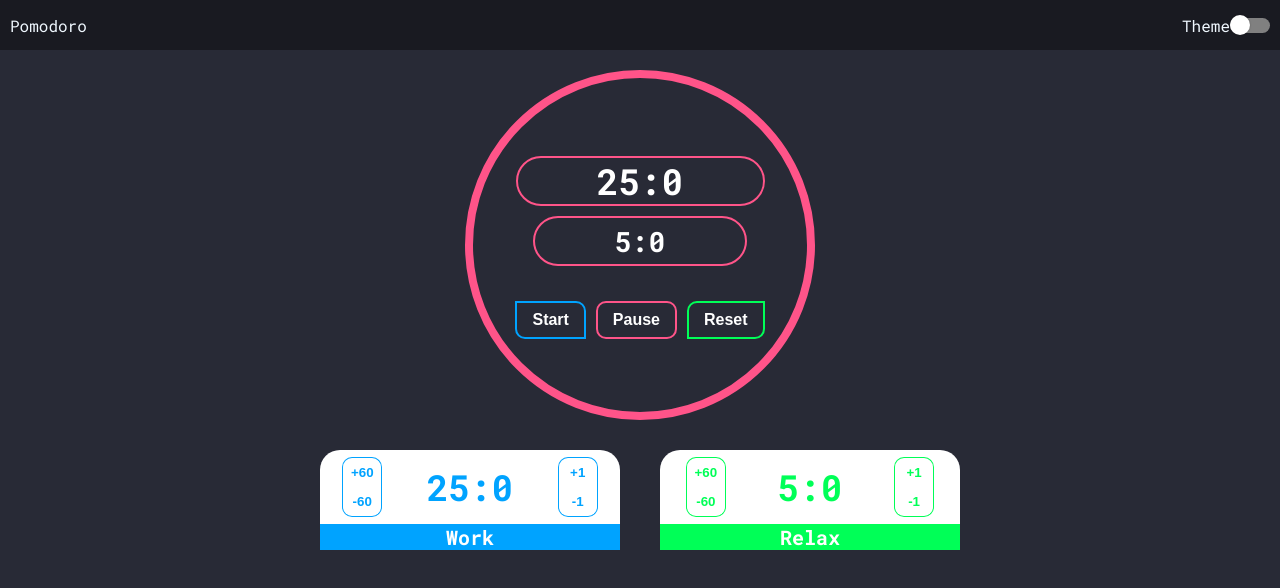
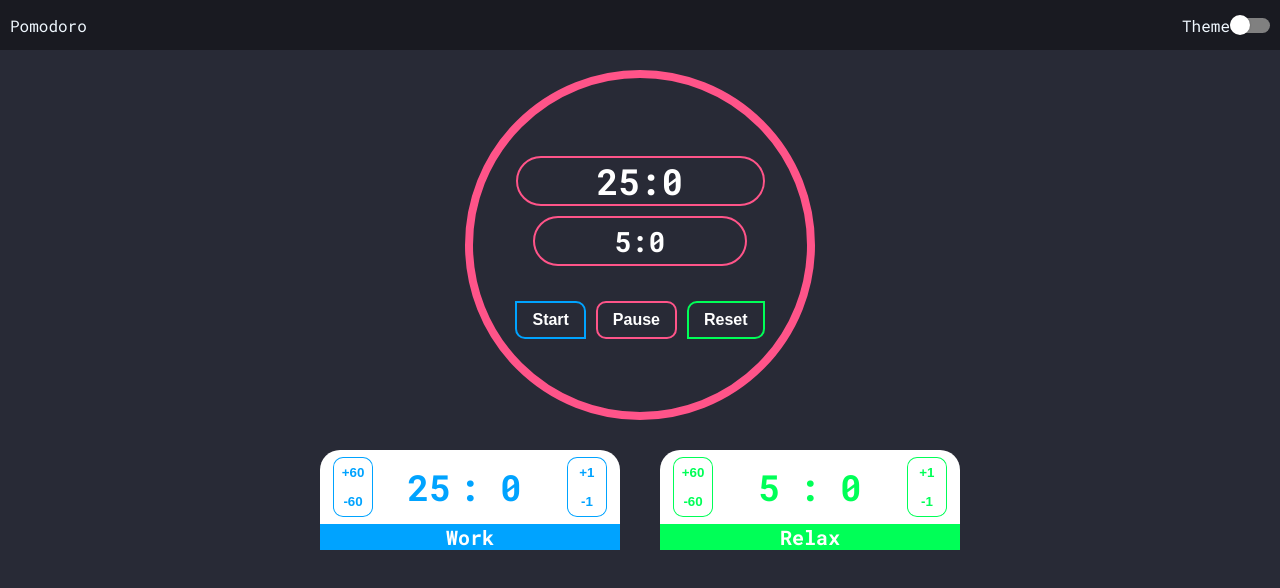
Before and after one commit to muril0-0/pomodoro-reactjs, a React (Create React App) app: page / in a window 1280 px wide. Shown: the top 588 px of the page. Built offline with nearby package versions, Linux system fonts and the light colour scheme.

Commit message:
New time selector and new logic function

```diff
--- a/src/components/Panel.js
+++ b/src/components/Panel.js
@@ -8,8 +8,12 @@ export default function Panel() {
   const { Relax, setRelax } = useRelax();
 
   function UpSeconds(SelectTime) {
-    const newTime = SelectTime + 1;
-    return newTime;
+    if (SelectTime < 60 * 60 + 59) {
+      const newTime = SelectTime + 1;
+      return newTime;
+    } else {
+      return 60 * 60;
+    }
   }
 
   function DownSeconds(SelectTime) {
@@ -22,8 +26,12 @@ export default function Panel() {
   }
 
   function UpMinutes(SelectTime) {
-    const newTime = SelectTime + 60;
-    return newTime;
+    if (SelectTime < 60 * 60) {
+      const newTime = SelectTime + 60;
+      return newTime;
+    } else {
+      return 60 * 60;
+    }
   }
 
   function DownMinutes(SelectTime) {
@@ -44,7 +52,25 @@ export default function Panel() {
               <button onClick={() => setWork(UpMinutes(Work))}>+60</button>
               <button onClick={() => setWork(DownMinutes(Work))}>-60</button>
             </div>
-            <p>{`${Math.floor(Work / 60)}:${Math.floor(Work % 60)}`}</p>
+
+            <div className="work-inputs">
+              <input
+                type="number"
+                id="workMinutes"
+                value={Math.floor(Work / 60)}
+                min="0"
+                max="60"
+              />
+              :
+              <input
+                type="number"
+                id="workSeconds"
+                value={Math.floor(Work % 60)}
+                min="0"
+                max="60"
+              />
+            </div>
+
             <div className="controls-time">
               <button onClick={() => setWork(UpSeconds(Work))}>+1</button>
               <button onClick={() => setWork(DownSeconds(Work))}>-1</button>
@@ -58,7 +84,24 @@ export default function Panel() {
               <button onClick={() => setRelax(UpMinutes(Relax))}>+60</button>
               <button onClick={() => setRelax(DownMinutes(Relax))}>-60</button>
             </div>
-            <p>{`${Math.floor(Relax / 60)}:${Math.floor(Relax % 60)}`}</p>
+            <div className="relax-inputs">
+              <input
+                type="number"
+                id="relaxMinutes"
+                value={Math.floor(Relax / 60)}
+                min="0"
+                max="60"
+              />
+              :
+              <input
+                type="number"
+                id="relaxSeconds"
+                value={Math.floor(Relax % 60)}
+                min="0"
+                max="60"
+              />
+            </div>
+
             <div className="controls-time">
               <button onClick={() => setRelax(UpSeconds(Relax))}>+1</button>
               <button onClick={() => setRelax(DownSeconds(Relax))}>-1</button>
--- a/src/styles/globals.css
+++ b/src/styles/globals.css
@@ -25,3 +25,14 @@ body {
   background-color: var(--bg-secondDark);
   font-family: "Roboto Mono", monospace;
 }
+
+input::-webkit-outer-spin-button,
+input::-webkit-inner-spin-button {
+  /* display: none; <- Crashes Chrome on hover */
+  -webkit-appearance: none;
+  margin: 0; /* <-- Apparently some margin are still there even though it's hidden */
+}
+
+input[type="number"] {
+  -moz-appearance: textfield; /* Firefox */
+}
--- a/src/styles/panel.css
+++ b/src/styles/panel.css
@@ -108,3 +108,30 @@
   transform: scale(1.05);
   color: #fff;
 }
+
+.relax-inputs,
+.work-inputs {
+  display: flex;
+  flex-direction: row;
+  align-items: center;
+  justify-content: center;
+}
+
+.relax-inputs input,
+.work-inputs input {
+  font-family: "Roboto Mono", monospace;
+  font-weight: bold;
+  font-size: 36px;
+  width: 60px;
+  text-align: center;
+  vertical-align: middle;
+  border: none;
+}
+
+.work-inputs input {
+  color: var(--blue);
+}
+
+.relax-inputs input {
+  color: var(--green);
+}
```
